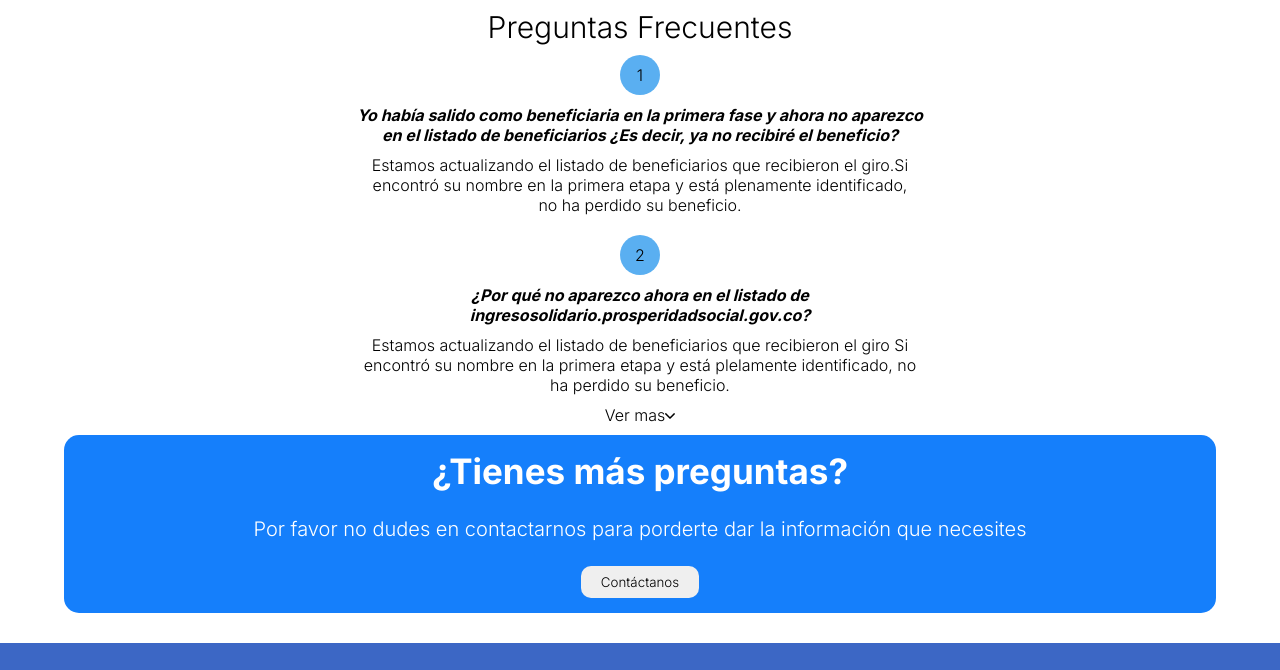
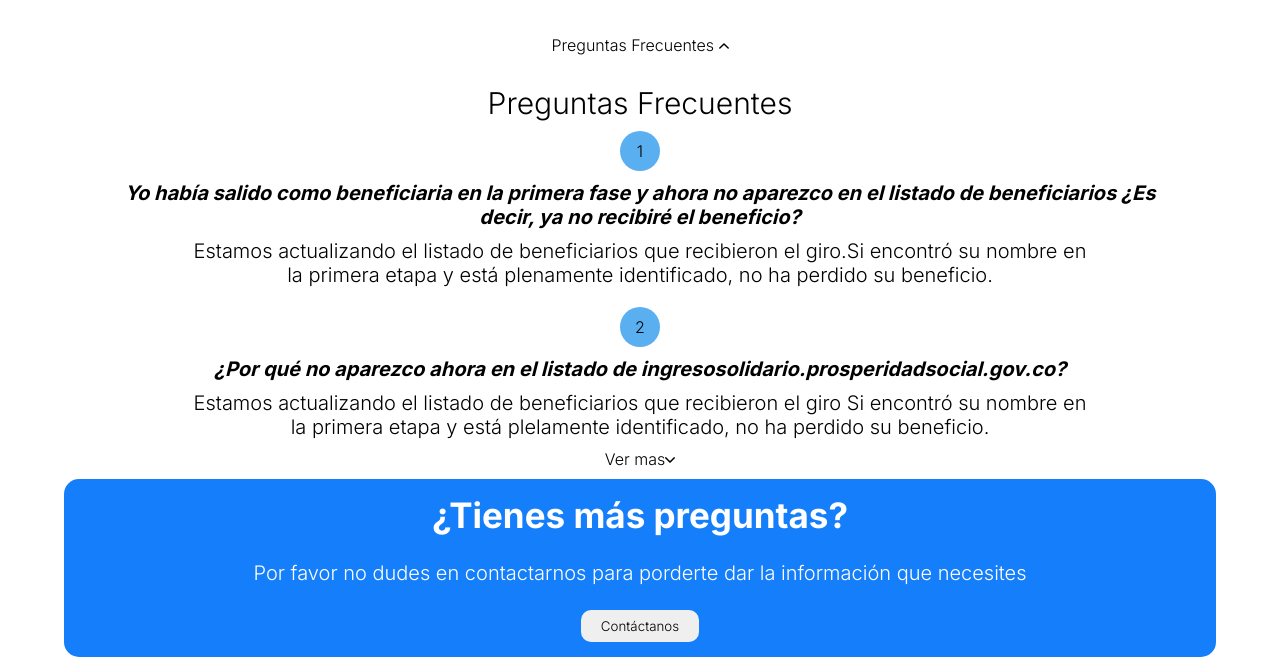
Before and after one commit to Ansear/IngresoSolidario, a plain HTML site: page index.html in a window 1280 px wide. Shown: the part 1813-2483 px from the top of the page. Drawn offline with Linux system fonts and the light colour scheme.

Commit message:
otros cambios

```diff
--- a/css/style.css
+++ b/css/style.css
@@ -410,6 +410,8 @@ footer{
     }
     .hero{
         display: flex;
+        align-items: center;
+        height: 100vh;
     }
     .sec{
         flex-direction: row;
@@ -435,9 +437,6 @@ footer{
     input{
         padding: 3.5px;
     }
-    /* form{
-
-    } */
     .divR{
         width: 449px;
         height: 200px;
@@ -493,10 +492,13 @@ footer{
     }
     .tit{
         font-style: italic;
-        width: 580px;
+        font-size: 20px;
+        width: 85%;
     }
     .p p:last-child{
-        width: 555px;
+        width: 900px;
+        text-align: center;
+        font-size: 20px;
     }
     .masPre{
         width: 100%;
@@ -520,35 +522,3 @@ footer{
         padding: 30px 0px;
     }
 }
-/* DESPLEGABLE ESTUDIO DE EJEMPLO */
-/* .c:checked{
-    appearance: none;
-    width: 15px;
-    height: 15px;
-    background-image: url(https://cdn-icons-png.flaticon.com/128/3838/3838683.png);
-    background-repeat: no-repeat;
-    background-size: cover;
-}
-.c:not(:checked){
-    appearance: none;
-    width: 10px;
-    height: 10px;
-    background-image: url(https://cdn-icons-png.flaticon.com/128/656/656979.png);
-    background-repeat: no-repeat;
-    background-size: cover;
-}
-
-input[type=checkbox]:checked + .v1+ #vm1{
-    display: block;
-}
-input[type=checkbox]:not(:checked) + .v1{
-    display: none;
-}
-
-input[type=checkbox]:checked +.mostrar{
-    display: block;
-}
-
-input[type=checkbox]:not(:checked) + .mostrar{
-    display: none;
-} */
```
